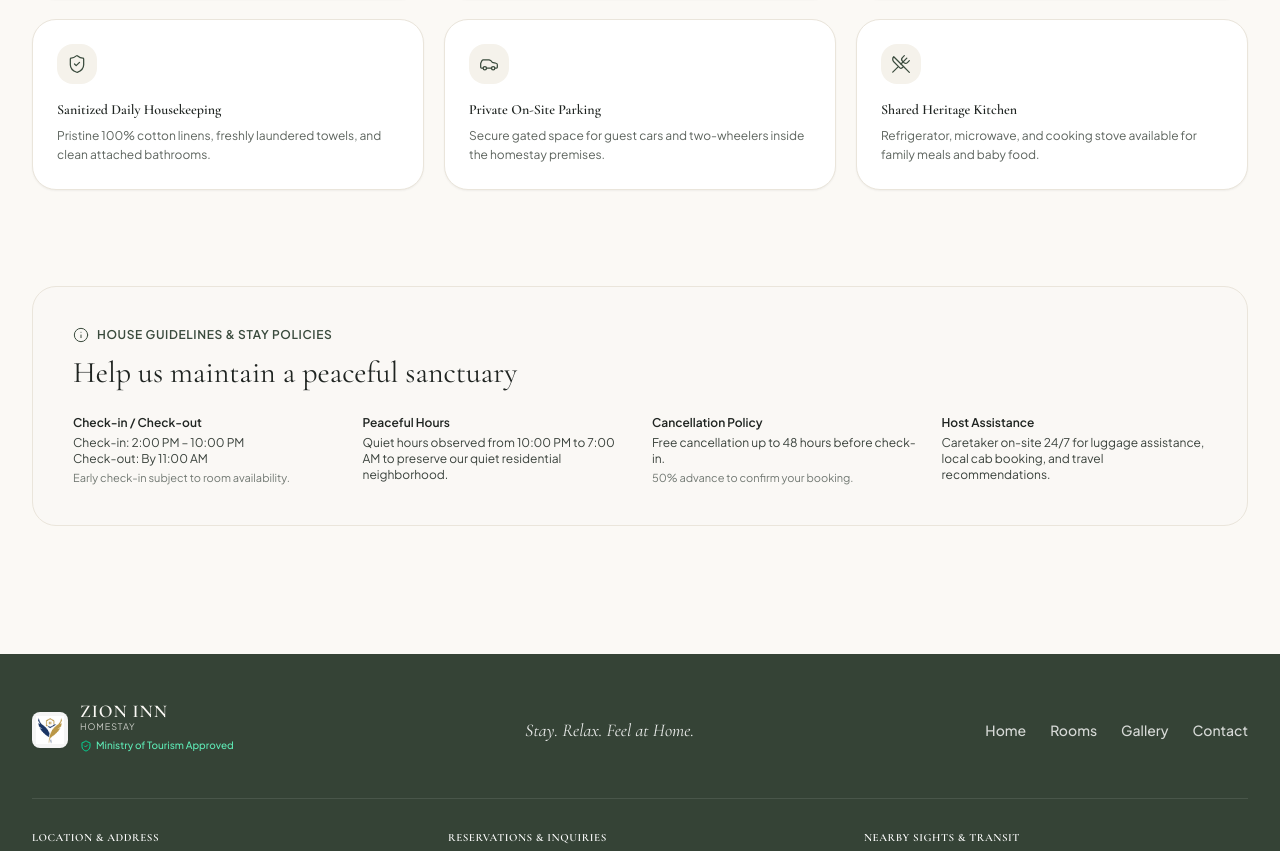
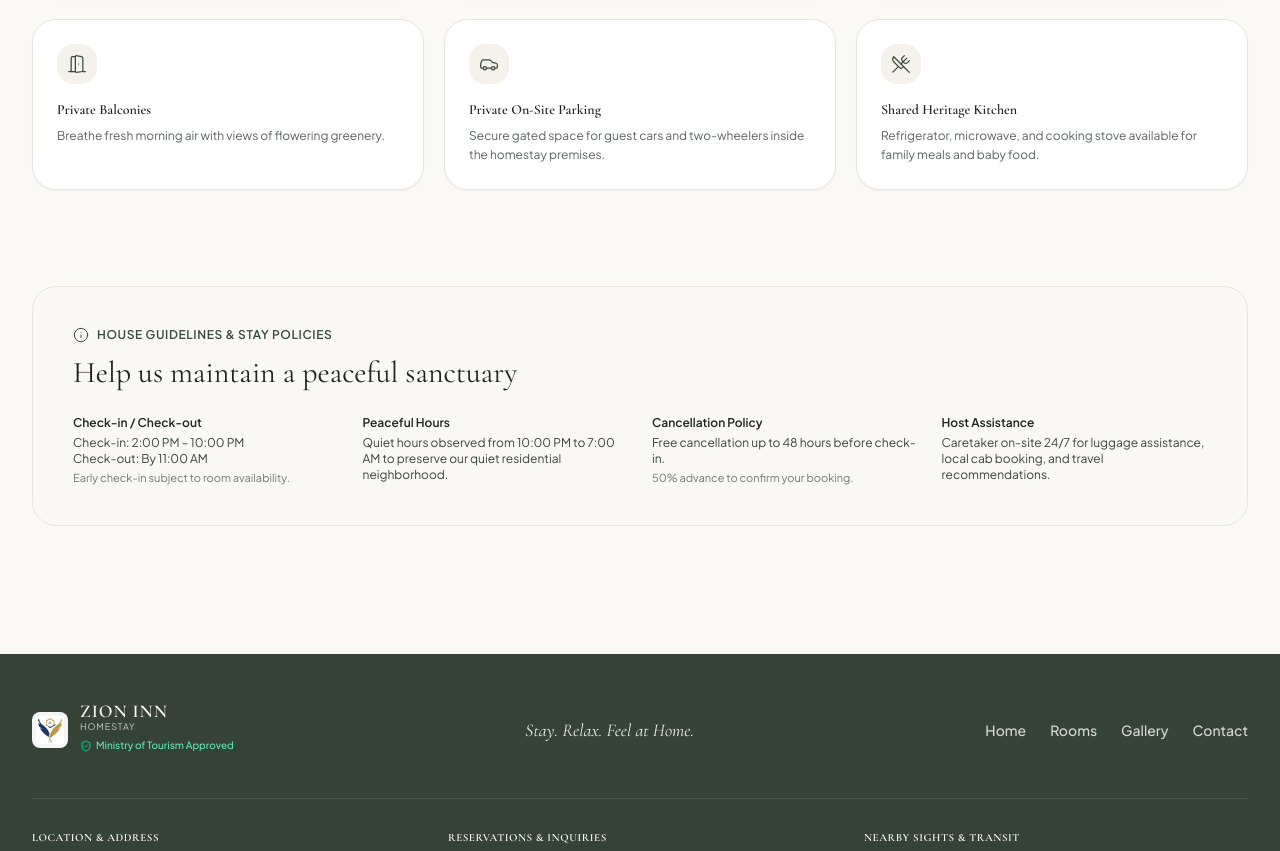
Before and after one commit to LAXATech/zion-inn-homestay, a React (Vite) app: page /rooms in a window 1280 px wide. Shown: the part 2901-3752 px from the top of the page. Built offline with nearby package versions, Linux system fonts and the light colour scheme.

Commit message:
Replace Daily Housekeeping with Private Balconies on Rooms page

```diff
--- a/src/pages/RoomsPage.jsx
+++ b/src/pages/RoomsPage.jsx
@@ -13,6 +13,7 @@ import {
   Wifi,
   Zap,
   Car,
+  DoorOpen,
   UtensilsCrossed,
   Info
 } from 'lucide-react';
@@ -487,9 +488,9 @@ export default function RoomsPage({
               desc: 'Continuous inverter & solar backup ensures uninterrupted lighting, fans, and device charging.'
             },
             {
-              icon: ShieldCheck,
-              title: 'Sanitized Daily Housekeeping',
-              desc: 'Pristine 100% cotton linens, freshly laundered towels, and clean attached bathrooms.'
+              icon: DoorOpen,
+              title: 'Private Balconies',
+              desc: 'Breathe fresh morning air with views of flowering greenery.'
             },
             {
               icon: Car,
```
